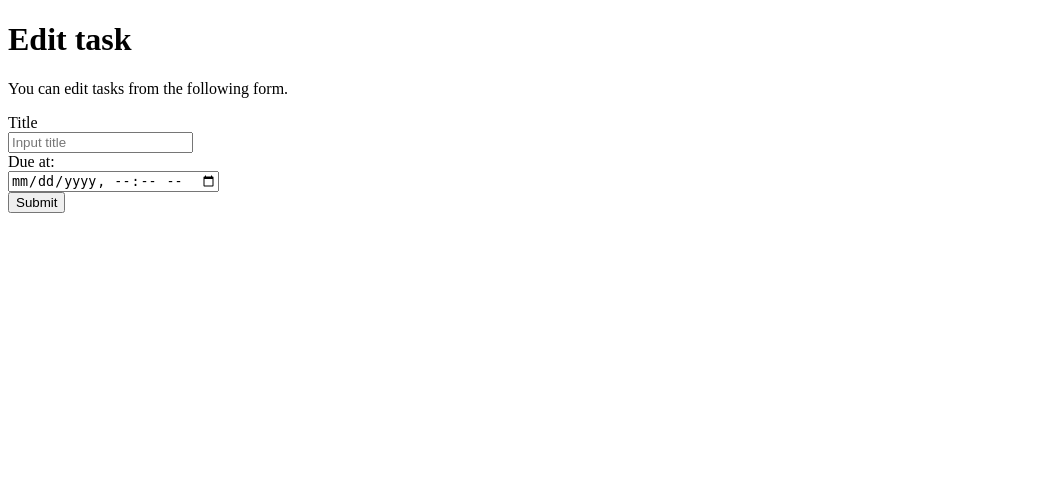
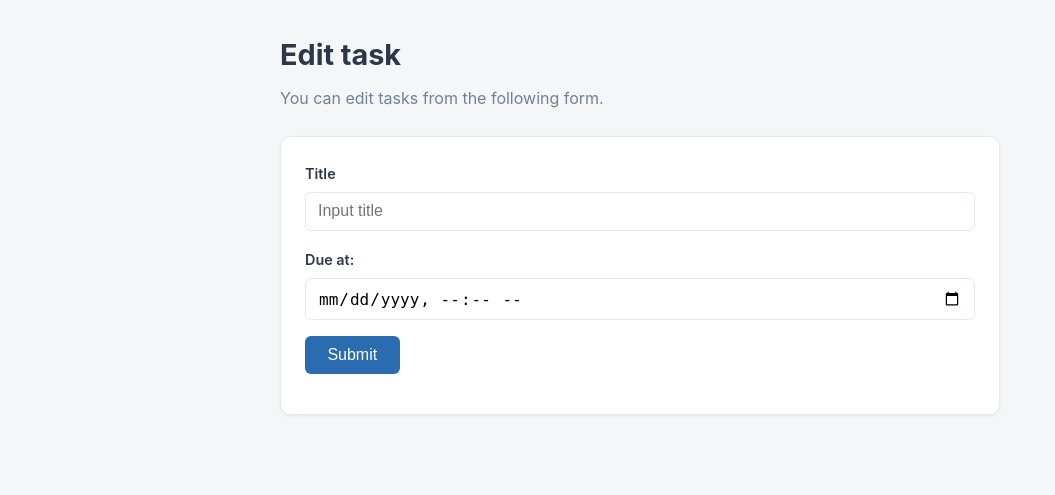
Before and after one commit to s1f10250166/django-test-exercise, a Django app: template todo/templates/todo/edit.html in a window 1280 px wide. Shown: the top 495 px of the page, without its empty margins (0-1055 px from the left). Run offline with Django 5.2, Linux system fonts and the light colour scheme; the template is opened without the code that fills it, so the values that code supplies are empty.

Commit message:
cssファイルの追加とそれぞれのページに適用

```diff
--- /dev/null
+++ b/todo/static/todo/style.css
@@ -0,0 +1,142 @@
+:root {
+  --bg: #f4f6f8;
+  --surface: #ffffff;
+  --primary: #2b6cb0;
+  --primary-dark: #245a91;
+  --text: #2d3748;
+  --muted: #718096;
+  --border: #e2e8f0;
+  --danger: #c53030;
+  --success: #2f855a;
+}
+
+* {
+  box-sizing: border-box;
+}
+
+body {
+  margin: 0;
+  padding: 2rem 1rem;
+  font-family: -apple-system, BlinkMacSystemFont, "Segoe UI", "Hiragino Sans",
+    "Noto Sans JP", Meiryo, sans-serif;
+  background: var(--bg);
+  color: var(--text);
+  line-height: 1.6;
+}
+
+h1 {
+  max-width: 720px;
+  margin: 0 auto 0.5rem;
+  font-size: 1.8rem;
+}
+
+h1 + p {
+  max-width: 720px;
+  margin: 0 auto 1.5rem;
+  color: var(--muted);
+}
+
+/* Forms */
+form {
+  max-width: 720px;
+  margin: 0 auto 1.5rem;
+  padding: 1.5rem;
+  background: var(--surface);
+  border: 1px solid var(--border);
+  border-radius: 10px;
+  box-shadow: 0 1px 3px rgba(0, 0, 0, 0.06);
+}
+
+form > div {
+  margin-bottom: 1rem;
+}
+
+form label {
+  font-weight: 600;
+  font-size: 0.9rem;
+}
+
+input[type="text"],
+input[type="datetime-local"] {
+  width: 100%;
+  padding: 0.6rem 0.75rem;
+  margin-top: 0.35rem;
+  border: 1px solid var(--border);
+  border-radius: 6px;
+  font-size: 1rem;
+}
+
+input[type="text"]:focus,
+input[type="datetime-local"]:focus {
+  outline: none;
+  border-color: var(--primary);
+  box-shadow: 0 0 0 3px rgba(43, 108, 176, 0.15);
+}
+
+button {
+  padding: 0.6rem 1.4rem;
+  background: var(--primary);
+  color: #fff;
+  border: none;
+  border-radius: 6px;
+  font-size: 1rem;
+  cursor: pointer;
+  transition: background 0.15s ease;
+}
+
+button:hover {
+  background: var(--primary-dark);
+}
+
+/* Sort links */
+body > div {
+  max-width: 720px;
+  margin: 0 auto 1rem;
+}
+
+a {
+  color: var(--primary);
+  text-decoration: none;
+}
+
+a:hover {
+  text-decoration: underline;
+}
+
+/* Task cards */
+.text {
+  max-width: 720px;
+  margin: 0 auto 1rem;
+  padding: 1rem 1.5rem;
+  background: var(--surface);
+  border: 1px solid var(--border);
+  border-radius: 10px;
+  box-shadow: 0 1px 3px rgba(0, 0, 0, 0.06);
+}
+
+.text h2 {
+  margin: 0 0 0.5rem;
+  font-size: 1.25rem;
+}
+
+.text ul,
+body > ul {
+  list-style: none;
+  padding: 0;
+  margin: 0;
+}
+
+body > ul {
+  max-width: 720px;
+  margin: 0 auto 1.5rem;
+  padding: 1.5rem;
+  background: var(--surface);
+  border: 1px solid var(--border);
+  border-radius: 10px;
+}
+
+.text li,
+body > ul li {
+  color: var(--muted);
+  font-size: 0.9rem;
+}
--- a/todo/templates/todo/detail.html
+++ b/todo/templates/todo/detail.html
@@ -6,6 +6,7 @@
     <title>To Do Application</title>
     <meta charset="UTF-8">
     <meta name="author" content="INIAD">
+    <link rel="stylesheet" href="{% static 'todo/style.css' %}">
   </head>
 
   <body>
--- a/todo/templates/todo/edit.html
+++ b/todo/templates/todo/edit.html
@@ -6,6 +6,7 @@
     <title>To Do Application</title>
     <meta charset="UTF-8">
     <meta name="author" content="INIAD">
+    <link rel="stylesheet" href="{% static 'todo/style.css' %}">
   </head>
 
   <body>
--- a/todo/templates/todo/index.html
+++ b/todo/templates/todo/index.html
@@ -6,6 +6,7 @@
     <title>To Do Application</title>
     <meta charset="UTF-8">
     <meta name="author" content="INIAD">
+    <link rel="stylesheet" href="{% static 'todo/style.css' %}">
   </head>
 
   <body>
```
